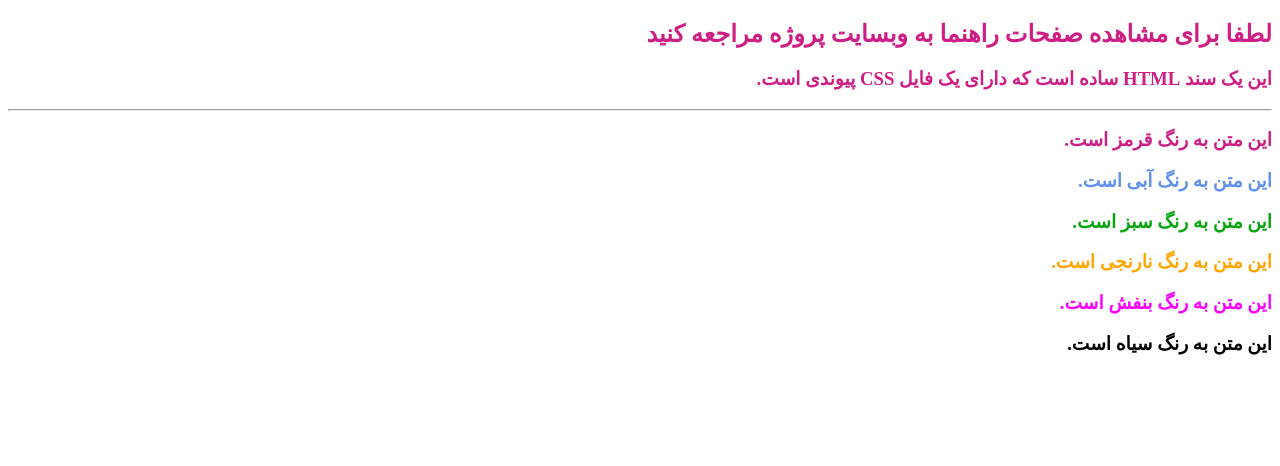
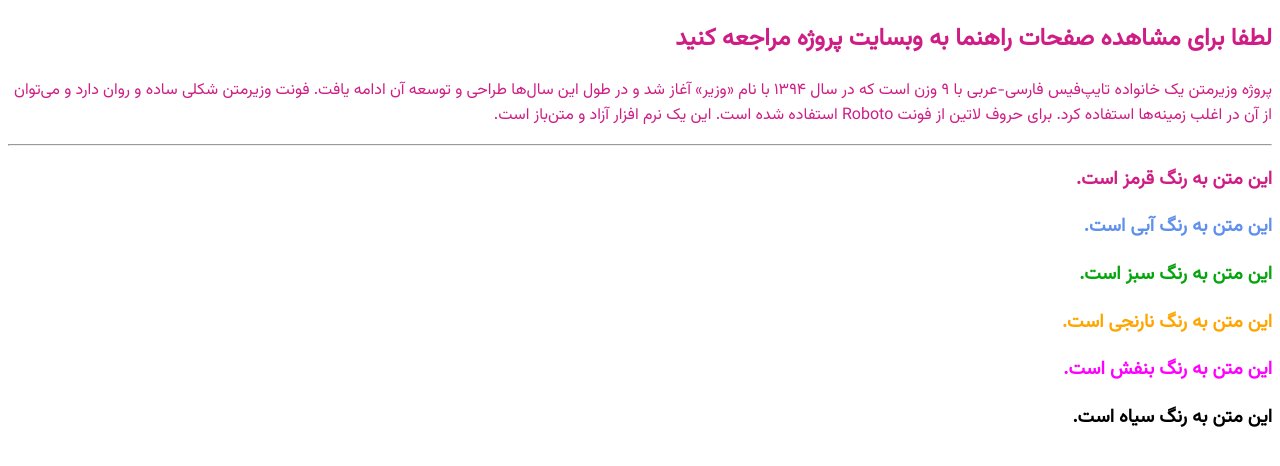
Before and after one commit to farshid-azady/class-Css-development, a plain HTML site: page fontstyle-10/index.html in a window 1280 px wide. Drawn offline with Linux system fonts and the light colour scheme.

Commit message:
variable fonts

```diff
--- a/fontstyle-10/index.html
+++ b/fontstyle-10/index.html
@@ -10,9 +10,9 @@
     <h2 style="color: rgb(206, 30, 133)">
       لطفا برای مشاهده صفحات راهنما به وبسایت پروژه مراجعه کنید
     </h2>
-    <h3 style="color: rgb(206, 30, 133)">
-      این یک سند HTML ساده است که دارای یک فایل CSS پیوندی است.
-    </h3>
+    <p class="custom-font" style="color: rgb(206, 30, 133)">
+      پروژه وزیرمتن یک خانواده تایپ‌فیس فارسی-عربی با ۹ وزن است که در سال ۱۳۹۴ با نام «وزیر» آغاز شد و در طول این سال‌ها طراحی و توسعه آن ادامه یافت. فونت وزیرمتن شکلی ساده و روان دارد و می‌توان از آن در اغلب زمینه‌ها استفاده کرد. برای حروف لاتین از فونت Roboto استفاده شده است. این یک نرم افزار آزاد و متن‌باز است.
+    </p>
     <hr style="color: #0a0a0a" />
 
     <h3 style="color: rgb(206, 30, 133)">این متن به رنگ قرمز است.</h3>
--- a/fontstyle-10/styles.css
+++ b/fontstyle-10/styles.css
@@ -1,26 +1,26 @@
+@font-face {
+  font-family: Vazir;
+  src: url("./fonts/Vazirmatn-RD-Regular.ttf") format("ttf"),
+    url("./fonts/Vazirmatn-RD-Regular.woff2") format("woff2");
 
-  @font-face {
-    font-family: Vazir,'Courier New', Courier, monospace;
-    src: url('./fonts/Vazirmatn-RD-Regular.ttf') format('ttf') ,
-    url('./fonts/Vazirmatn-RD-Regular.woff2') format('woff2');
+  font-style: normal;
+  font-display: swap;
+  /* font-weight: 900; */
+}
 
-     font-style: oblique 90deg;
-    font-display: swap;
+* {
+  font-family: Vazir;
 
-
-  }
-
-
-body{
-
+}
+.custom-font{
+    /* font-size: 1.2rem; */
+    /* font-weight: 900; */
 
 
 }
-
 
 .center {
   text-align: center;
   border-bottom: 3px solid rgb(0, 22, 0);
   margin: 0 auto;
-
 }
```
Also changed, not shown: 1 other file.
